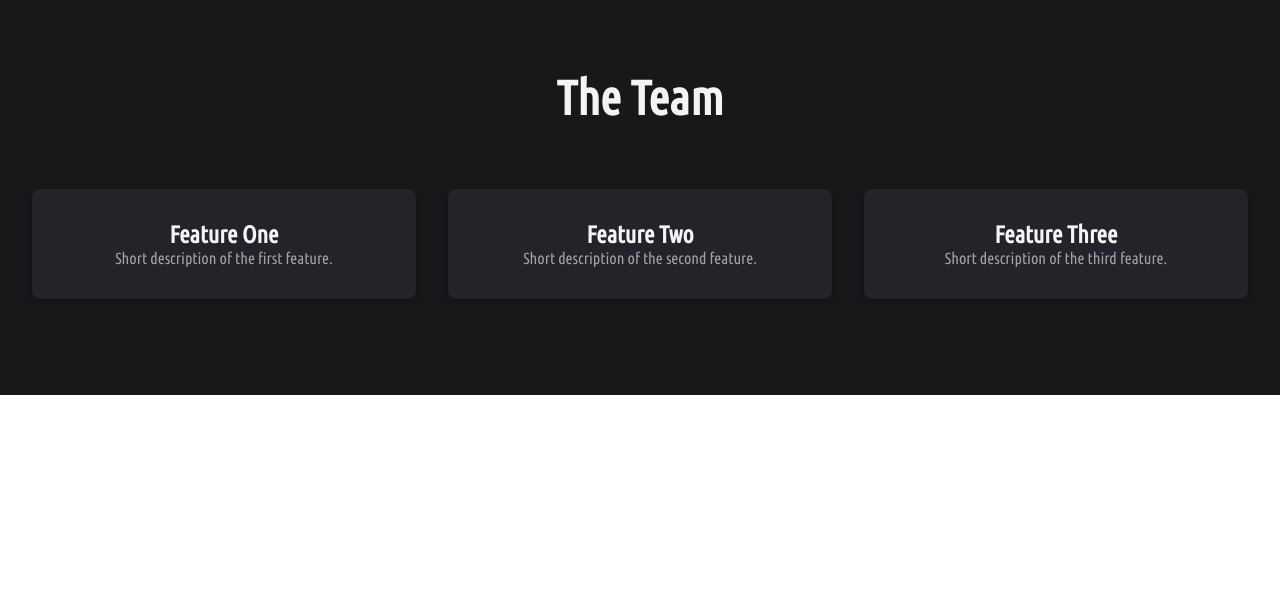
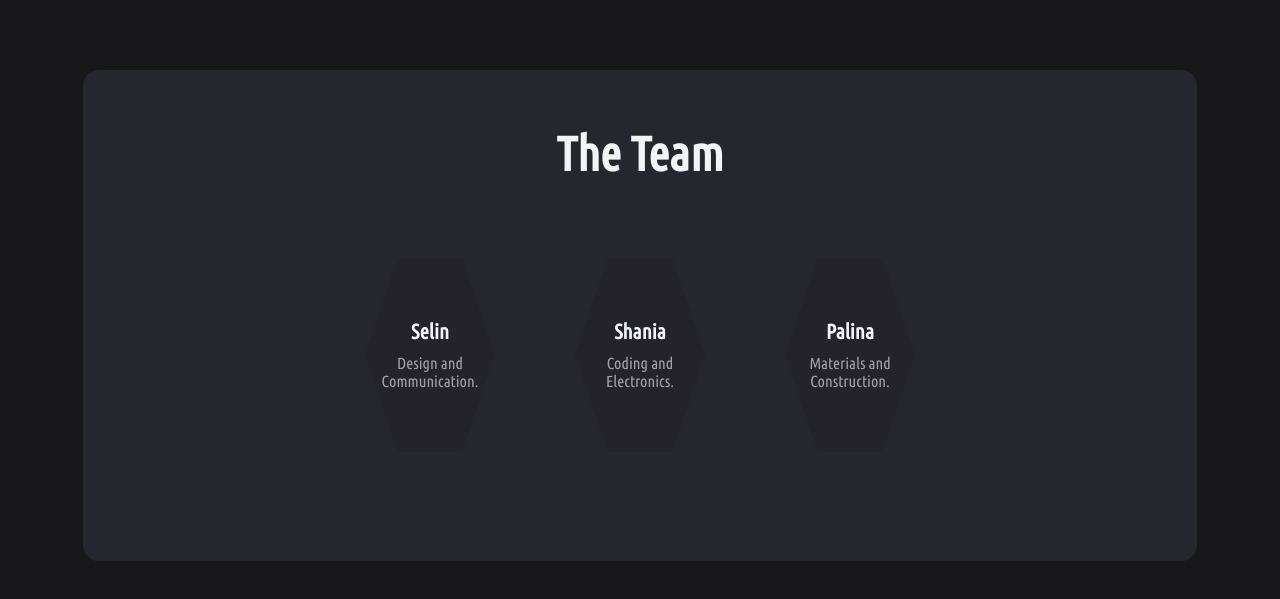
Before and after one commit to SelinGokce/cc-landingpage-main, a Next.js app: page / in a window 1280 px wide. Shown: the part 2925-3524 px from the top of the page. Before the commit the page ends 3320 px from the top, so only its background shows below. Built offline with nearby package versions, Linux system fonts and the light colour scheme.

Commit message:
adjusted team section, cleaned up the code

```diff
--- a/src/app/page.js
+++ b/src/app/page.js
@@ -1,8 +1,9 @@
 'use client';
 
 import Image from 'next/image';
-import { useState, useEffect } from 'react';
+import { useState } from 'react';
 
+// Load Google Fonts for Ubuntu Condensed
 if (typeof window !== "undefined") {
   const link = document.createElement('link');
   link.href = 'https://fonts.googleapis.com/css2?family=Ubuntu+Condensed&display=swap';
@@ -16,6 +17,7 @@ function Slideshow() {
     { src: "/installation-backside.png", alt: "Installation Back Side" }
   ];
   const [index, setIndex] = useState(0);
+
   const prevImage = (e) => {
     e.stopPropagation();
     setIndex((prev) => (prev - 1 + images.length) % images.length);
@@ -41,7 +43,6 @@ function Slideshow() {
           transition: 'opacity 0.5s'
         }}
       />
-      {/* Left arrow */}
       <button
         onClick={prevImage}
         aria-label="Previous image"
@@ -64,7 +65,6 @@ function Slideshow() {
       >
         {'<'}
       </button>
-      {/* Right arrow */}
       <button
         onClick={nextImage}
         aria-label="Next image"
@@ -92,9 +92,16 @@ function Slideshow() {
 }
 
 export default function Home() {
-
   return (
-    <main style={{ fontFamily: "'Ubuntu Condensed', sans-serif", background: '#18181b', minHeight: '100vh', color: '#f3f4f6', padding: '0 2rem 2rem 2rem' }}>
+    <main
+      style={{
+        fontFamily: "'Ubuntu Condensed', sans-serif",
+        background: '#18181b',
+        minHeight: '100vh',
+        color: '#f3f4f6',
+        padding: '0 2rem 2rem 2rem'
+      }}
+    >
       {/* Navigation Bar */}
       <nav
         style={{
@@ -143,7 +150,7 @@ export default function Home() {
           paddingRight: '4rem',
           paddingLeft: '4rem',
           zIndex: 1,
-          marginBottom: '4rem' // Add extra space below this section
+          marginBottom: '4rem'
         }}
       >
         {/* Left column: text */}
@@ -185,7 +192,7 @@ export default function Home() {
               zIndex: 0,
               position: 'relative',
               borderRadius: '8px',
-              boxShadow: '0 8px 32px 0 rgba(0,0,0,0.45)' // <-- Drop shadow added here
+              boxShadow: '0 8px 32px 0 rgba(0,0,0,0.45)'
             }}
             priority
           />
@@ -199,7 +206,7 @@ export default function Home() {
           flexDirection: 'column',
           alignItems: 'center',
           justifyContent: 'center',
-          margin: '4rem auto 4rem auto',
+          margin: '4rem auto',
           maxWidth: '900px',
           width: '100%',
         }}
@@ -248,15 +255,13 @@ export default function Home() {
             flexDirection: 'column',
             gap: '2rem',
             margin: '4rem auto',
-            maxWidth: '900px', // Limit width for compactness
+            maxWidth: '900px',
             width: '100%',
             alignItems: 'center',
             justifyContent: 'center',
-
           }}
         >
           {[1, 2, 3].map((row) => {
-            // Define unique titles and texts for each row
             const rowContent = [
               {
                 title: "Step 1: Take a plate from the box",
@@ -285,12 +290,10 @@ export default function Home() {
                   margin: '0 auto',
                 }}
               >
-                {/* Left column: unique text */}
                 <div style={{ flex: 1 }}>
                   <h3 style={{ color: '#f3f4f6', marginBottom: '0.5rem' }}>{rowContent.title}</h3>
                   <p style={{ color: '#a1a1aa' }}>{rowContent.text}</p>
                 </div>
-                {/* Right column: bigger placeholder image */}
                 <div
                   style={{
                     width: '300px',
@@ -324,27 +327,26 @@ export default function Home() {
         </section>
       </section>
 
-         {/* Image Placeholder Section at the bottom */}
+      {/* Image Placeholder Section at the bottom */}
       <section
         style={{
           display: 'flex',
           flexDirection: 'row',
           alignItems: 'center',
           justifyContent: 'center',
-          margin: '6rem auto', // Increased vertical margin
-          maxWidth: '1100px',  // Optionally allow a bit more width
+          margin: '6rem auto',
+          maxWidth: '1100px',
           width: '100%',
           gap: '2rem',
-          minHeight: '500px', // Added minimum height for the section
+          minHeight: '500px',
         }}
       >
-        {/* right side: image slideshow */}
         <div
           style={{
-            flex: '0 0 600px', // Increased width
+            flex: '0 0 600px',
             maxWidth: '600px',
-            minHeight: '420px', // Increased min height
-            aspectRatio: '16/10', // Slightly taller aspect ratio
+            minHeight: '420px',
+            aspectRatio: '16/10',
             background: '#232329',
             borderRadius: '12px',
             display: 'flex',
@@ -355,10 +357,8 @@ export default function Home() {
             position: 'relative'
           }}
         >
-          {/* Slideshow logic */}
           <Slideshow />
         </div>
-        {/* left side: text */}
         <div style={{ flex: 1, color: '#f3f4f6', textAlign: 'left', minWidth: 0 }}>
           <h2 style={{ fontSize: '2rem', marginBottom: '1rem' }}>Installation Close-up</h2>
           <p style={{ color: '#a1a1aa', fontSize: '1.1rem' }}>
@@ -367,26 +367,76 @@ export default function Home() {
         </div>
       </section>
 
-      {/* Features Section */}
-      <section style={{ textAlign: 'center', marginBottom: '4rem', marginTop: '4rem' }}>
+      {/* Featured Section */}
+      <section
+        style={{
+          textAlign: 'center',
+          marginBottom: '2rem',
+          marginTop: '2rem',
+          background: '#26272e',
+          borderRadius: '16px',
+          padding: '2rem 0',
+          marginLeft: '4vw',
+          marginRight: '4vw'
+        }}
+      >
         <h1 style={{ fontSize: '3rem', margin: '0.5em 0', color: '#f3f4f6' }}>The Team</h1>
-      <section style={{ display: 'flex', justifyContent: 'space-around', gap: '2rem', flexWrap: 'wrap', marginTop: '4rem', marginBottom: '4rem' }}>
-        <div style={{ background: '#232329', padding: '2em', borderRadius: '8px', boxShadow: '0 2px 8px rgba(0,0,0,0.24)', flex: '1 1 250px', minWidth: '220px' }}>
-          <h2 style={{ color: '#f3f4f6' }}>Feature One</h2>
-          <p style={{ color: '#a1a1aa' }}>Short description of the first feature.</p>
-        </div>
-        <div style={{ background: '#232329', padding: '2em', borderRadius: '8px', boxShadow: '0 2px 8px rgba(0,0,0,0.24)', flex: '1 1 250px', minWidth: '220px' }}>
-          <h2 style={{ color: '#f3f4f6' }}>Feature Two</h2>
-          <p style={{ color: '#a1a1aa' }}>Short description of the second feature.</p>
-        </div>
-        <div style={{ background: '#232329', padding: '2em', borderRadius: '8px', boxShadow: '0 2px 8px rgba(0,0,0,0.24)', flex: '1 1 250px', minWidth: '220px' }}>
-          <h2 style={{ color: '#f3f4f6' }}>Feature Three</h2>
-          <p style={{ color: '#a1a1aa' }}>Short description of the third feature.</p>
-        </div>
+        <section
+          style={{
+            display: 'flex',
+            justifyContent: 'center',
+            gap: '2rem',
+            flexWrap: 'wrap',
+            marginTop: '4rem',
+            marginBottom: '4rem',
+            paddingLeft: '0',
+            paddingRight: '0'
+          }}
+        >
+          {[
+            {
+              title: "Selin",
+              text: "Design and Communication."
+            },
+            {
+              title: "Shania",
+              text: "Coding and Electronics."
+            },
+            {
+              title: "Palina",
+              text: "Materials and Construction."
+            }
+          ].map((member, i) => (
+            <div
+              key={i}
+              style={{
+                background: '#232329',
+                padding: '1.2em',
+                borderRadius: '0',
+                boxShadow: '0 2px 8px rgba(0,0,0,0.24)',
+                width: '130px',
+                height: '220px',
+                minWidth: '130px',
+                maxWidth: '130px',
+                minHeight: '220px',
+                maxHeight: '220px',
+                display: 'flex',
+                flexDirection: 'column',
+                alignItems: 'center',
+                justifyContent: 'center',
+                clipPath: 'polygon(25% 6%, 75% 6%, 100% 50%, 75% 94%, 25% 94%, 0% 50%)',
+                WebkitClipPath: 'polygon(25% 6%, 75% 6%, 100% 50%, 75% 94%, 25% 94%, 0% 50%)',
+                margin: '0 1.5rem',
+              }}
+            >
+              <h2 style={{ color: '#f3f4f6', fontSize: '1.3rem', marginBottom: '0.5em' }}>{member.title}</h2>
+              <p style={{ color: '#a1a1aa', textAlign: 'center', fontSize: '1rem' }}>
+                {member.text}
+              </p>
+            </div>
+          ))}
+        </section>
       </section>
-    </section>
-
-
     </main>
   );
 }
```
